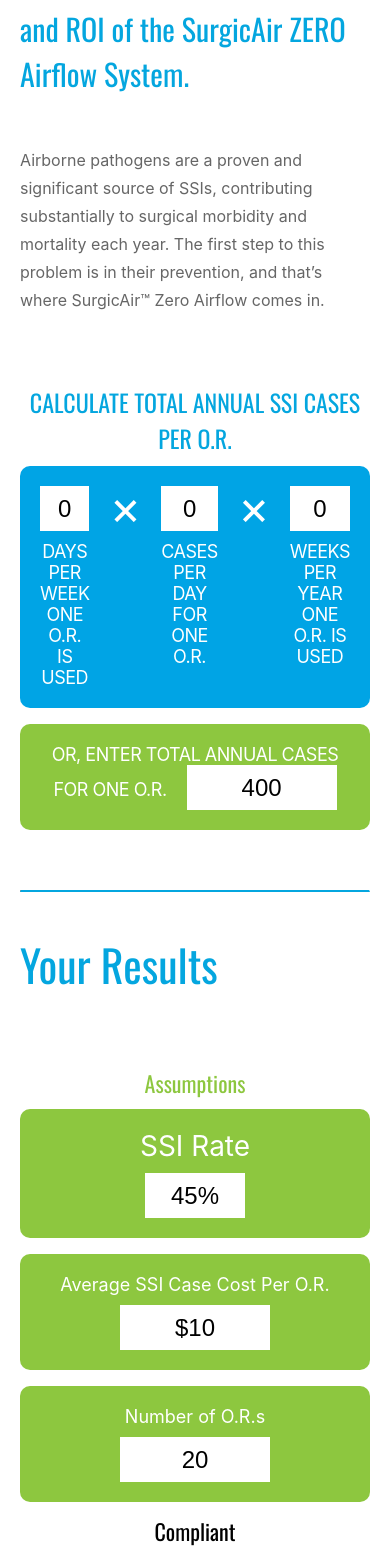
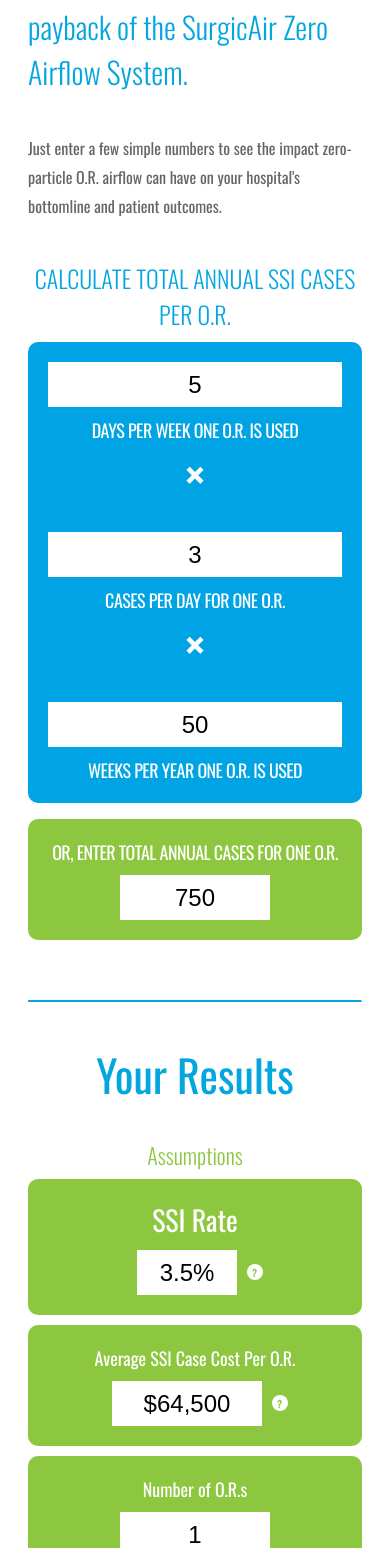
Before and after one commit to petervkay/roiCalculator, a React (Create React App) app: page / in a window 390 px wide. Shown: the part 341-1889 px from the top of the page. Built offline with nearby package versions, Linux system fonts and the light colour scheme.

Commit message:
before Dan's revisions

```diff
--- a/src/App.js
+++ b/src/App.js
@@ -13,37 +13,37 @@
   return (
     <form className="form">
       <div className='title align-left'>
-        <h2>SurgicAir™ ZERO</h2>
+        <h2>SurgicAir ZERO</h2>
         <h1>SSI Prevention Calculator</h1>
         <hr />
       </div>
       <div className='row'>
         <div className='two-column align-left'>
-          <h2 style={{"fontSize":"30px","padding":"50px 0"}}>Calculate the human benefits and ROI of the SurgicAir ZERO Airflow System.</h2>
-          <p className='gray'> Airborne pathogens are a proven and significant source of SSIs, contributing substantially to surgical morbidity and mortality each year. The first step to this problem is in their prevention, and that’s where SurgicAir™ Zero Airflow comes in.</p>
+          <h2 style={{"fontSize":"30px","padding":"40px 0","fontWeight": "300"}}>Calculate the benefits and payback of the SurgicAir Zero Airflow System.</h2>
+          <p className='gray'> Just enter a few simple numbers to see the impact zero-particle O.R. airflow can have on your hospital's bottomline and patient outcomes.</p>
         </div>
         <div className='two-column'>
           <div className = 'totalAnnualCases'>
-            <h3 style={{"fontSize":"24px","textTransform":"uppercase", "paddingTop":"50px"}}> Calculate total annual SSI cases per O.R. </h3>
+            <h3 style={{"fontSize":"24px","textTransform":"uppercase"}}> Calculate total annual SSI cases per O.R. </h3>
             <div className='automatic container'>
                 <div className="control independent">
-                  <Field name="daysPerWeek" component={CustomInput} customValues={props.customValues} />
+                  <Field name="daysPerWeek" component={CustomInput} customValues={props.customValues} maximum={7} />
                   <label className="label white">Days Per Week One O.R. is Used</label>
                 </div>
                 <span className='times white'>×</span>
                 <div className="control independent">
-                  <Field name="casesPerDay" component={CustomInput} customValues={props.customValues} />
+                  <Field name="casesPerDay" component={CustomInput} customValues={props.customValues} maximum={999} />
                   <label className="label white">Cases Per Day For One O.R.</label>
                 </div>
                 <span className='times white'>×</span>
                 <div className="control independent">
-                  <Field name="weeksPerYear" component={CustomInput} customValues={props.customValues} />
+                  <Field name="weeksPerYear" component={CustomInput} customValues={props.customValues} maximum={52} />
                   <label className="label white">Weeks Per Year One O.R. is Used</label>
                 </div>
             </div>
             <div className='manual hybrid container'>
-              <label className="label white inline">Or, Enter Total Annual Cases for one O.R.</label>
-              <Field name="totalAnnualCases" component={CustomInput} customValues={props.customValues}/>
+              <label className="label white">Or, Enter Total Annual Cases for one O.R.</label>
+              <Field name="totalAnnualCases" component={CustomInput} customValues={props.customValues} maximum={999999}/>
             </div>
           </div>
         </div>
@@ -89,18 +89,22 @@
 class App extends Component {
 
   render() {
+
+    console.log('version with CRA polyfill');
+
     const initialValues = {
-      daysPerWeek: "",
-      casesPerDay: "",
-      weeksPerYear: "",
-      totalAnnualCases: "400",
-      SSIrate: "45",
-      averageCaseCost: "10",
-      numberORs: "20",
+      daysPerWeek: "5",
+      casesPerDay: "3",
+      weeksPerYear: "50",
+      totalAnnualCases: "750",
+      SSIrate: "3.5",
+      averageCaseCost: "64500",
+      numberORs: "1",
       column15SSIreduction: "15",
       column30SSIreduction: "30",
       column45SSIreduction: "45"
     }
+
     return (
       <div className="App">
         <div className="container">
--- a/src/customInput.js
+++ b/src/customInput.js
@@ -2,7 +2,8 @@
 import React, { Component } from 'react';
 import NumberFormat from 'react-number-format';
 import { change  } from 'redux-form';
-import { connect, Store } from 'react-redux';
+import { connect } from 'react-redux';
+import Modal from 'react-modal';
 /*import { debounce } from 'throttle-debounce';
 */
 class CustomInput extends Component {
@@ -12,32 +13,34 @@
 
       this.state = {
         value: props.input.value, // 2 and 3
+        showModal : false
       }
-    }
-/*
-  componentDidUpdate(prevProps, prevState) {
 
-
-	}*/
-
-	 debounceAndEmit() {
+      this.handleOpenModal = this.handleOpenModal.bind(this);
+      this.handleCloseModal = this.handleCloseModal.bind(this);
 
     }
 
-    handleChange(event) {
-      if (!this.props.decimal) {
-   		 var eventValue = event.target.value.replace( /\D+/g, ''); //strips out non-numeric characters
-      } else {
-        var eventValue = event.target.value.replace(/[^0-9.]/g, '');  //strips out non-numeric characters except decimals
-        eventValue = eventValue.substring(0,4);
+  /* modals */
+  handleOpenModal () {
+    this.setState({ showModal: true });
   }
-       console.log(eventValue);
 
-      eventValue = parseInt(eventValue,10);
+  handleCloseModal () {
+    this.setState({ showModal: false });
+  }
 
 
+  handleChange(event) {
+    var eventValue = event.target.value
+    if (!this.props.decimal) {
+ 		 eventValue = eventValue.replace( /\D+/g, ''); //strips out non-numeric characters
+    } else {
+      eventValue = eventValue.replace(/[^0-9.]/g, '');  //strips out non-numeric characters except decimals
+    }
+
     this.props.updateSelf(eventValue);
-      this.state.value = eventValue; //not correct, but doesn't trigger rerenders which is desirable here
+
 
     //sets behavior when editing the values which determine total annual cases, will update TAC when you update all 3 and set TAC to
     //to blank if one is blank
@@ -57,9 +60,25 @@
  	}
 
     render() {
+      const customModalStyles = {
+        content : {
+          top                   : '50%',
+          left                  : '50%',
+          right                 : 'auto',
+          width                 : '70%',
+          bottom                : 'auto',
+          marginRight           : '-50%',
+          transform             : 'translate(-50%, -50%)',
+          border                : "4px solid #666",
+          borderWidth           : "5px",
+          padding               : "40px"
+        }
+      };
+
 	    return(
+              <div>
 		    	      <NumberFormat
-                  value = {this.props.input.value || 0}
+                   value = {this.props.input.value}
                    onFocus = {()=>{}}
                    onBlur = {this.handleChange.bind(this)}
                    onChange = {this.handleChange.bind(this)}
@@ -68,12 +87,18 @@
      	        		prefix = {this.props.prefix}
      	        		suffix = {this.props.suffix}
                    decimalScale = {1}
+                   isNumericString = {true}
                    isAllowed={(values) => {
-                    const {floatValue} = values;
-                    if (typeof floatValue==='undefined') {
+                     const {value, floatValue} = values;
+
+                     if (typeof floatValue==='undefined' || typeof value==='undefined') {
                        return true;
                      }
-
+                    if (value.charAt(0)==='0') {
+                      if (value.charAt(1) && value.charAt(1)!=='.') {
+                        return false
+                      }
+                    }
                      if (this.props.maximum) {
                        return floatValue <= this.props.maximum;
                      } else {
@@ -81,7 +106,30 @@
                      }
 
                    }}
+                   onValueChange = {(val) => {
+                      const {floatValue} = val;
+                     if (floatValue < this.props.minimum) {
+                        this.setState({warning: true});
+                     }  else {
+                      this.setState({warning:false});
+                     }
+                   }}
+
                   />
+                  {this.props.tooltip && <span className='tooltip trigger' onClick={this.handleOpenModal}><span>?</span></span>}
+                  {this.props.tooltip &&
+                    <Modal
+                      isOpen={this.state.showModal}
+                      onAfterOpen={this.afterOpenModal}
+                      onRequestClose={this.handleCloseModal}
+                      shouldCloseOnOverlayClick={true}
+                      style = {customModalStyles}
+                    >
+                     <p>{this.props.tooltip}</p>
+                    </Modal>
+                  }
+                  {this.state.warning && <span className='warning'>{this.props.warningMessage}</span>}
+                </div>
 	    )
 	}
 }
@@ -89,7 +137,7 @@
 const mapDispatchToProps = (dispatch, ownProps) => ({
   updateSelf: (value) => dispatch(change(ownProps.meta.form, ownProps.input.name, value)),
   resetOthers: (others) => others.map(function(name){
-    dispatch(change(ownProps.meta.form, name, ""))
+    dispatch(change(ownProps.meta.form, name, ""));
   }),
   dispatchTotalAnnualCases: (value) => dispatch(change(ownProps.meta.form,"totalAnnualCases",value))
 })
--- a/src/dependent.js
+++ b/src/dependent.js
@@ -1,12 +1,48 @@
 import React, { Component } from 'react';
 import NumberFormat from 'react-number-format';
+import Modal from 'react-modal';
 
 export default class Dependent extends Component {
 
+	constructor(props) {
+    	super(props);
+
+      this.state = {
+        showModal : false
+      }
+
+      this.handleOpenModal = this.handleOpenModal.bind(this);
+      this.handleCloseModal = this.handleCloseModal.bind(this);
+
+    }
+
+  /* modals */
+  handleOpenModal () {
+    this.setState({ showModal: true });
+  }
+
+  handleCloseModal () {
+    this.setState({ showModal: false });
+  }
 	render() {
+		const customModalStyles = {
+        content : {
+          top                   : '50%',
+          left                  : '50%',
+          right                 : 'auto',
+          width                 : '70%',
+          bottom                : 'auto',
+          marginRight           : '-50%',
+          transform             : 'translate(-50%, -50%)',
+          border                : "4px solid #666",
+          borderWidth           : "5px",
+          padding               : "40px"
+        }
+      };
 
 		return(
 			<div className='dependent-value'>
+				<div>
 					<NumberFormat
 						value={this.props.value}
 						suffix = {this.props.suffix}
@@ -14,6 +50,19 @@
 						displayType = "text"
 						thousandSeparator = {true}
 					/>
+					{this.props.tooltip && <span className='tooltip trigger' onClick={this.handleOpenModal}><span>?</span></span>}
+                	{this.props.tooltip &&
+                  	<Modal
+                    	isOpen={this.state.showModal}
+                    	onAfterOpen={this.afterOpenModal}
+                    	onRequestClose={this.handleCloseModal}
+                    	shouldCloseOnOverlayClick={true}
+                    	style = {customModalStyles}
+                 	>
+                   		<p>{this.props.tooltip}</p>
+                  	</Modal>
+                  }
+				</div>
 			</div>
 		)
 	}
--- a/src/index.css
+++ b/src/index.css
@@ -1,20 +1,17 @@
-@import url('https://fonts.googleapis.com/css?family=Oswald');
-
+@import url('https://fonts.googleapis.com/css?family=Oswald:300,400,500,600');
 * {
   box-sizing: border-box;
 }
 
-body {
+.App {
   margin: 0;
   padding: 0;
-  font-family: -apple-system, BlinkMacSystemFont, "Segoe UI", "Roboto", "Oxygen",
-    "Ubuntu", "Cantarell", "Fira Sans", "Droid Sans", "Helvetica Neue",
-    sans-serif;
+  font-family: 'Oswald',Helvetica,Arial,Lucida,sans-serif;
   -webkit-font-smoothing: antialiased;
   -moz-osx-font-smoothing: grayscale;
 }
 
-code {
+.App code {
   font-family: source-code-pro, Menlo, Monaco, Consolas, "Courier New",
     monospace;
 }
@@ -58,7 +55,7 @@
 
 p {
   font-size: 16px;
-  line-height: 28px;
+  line-height: 1.8;
   margin: 0;
   padding-bottom: 20px;
 }
@@ -146,7 +143,35 @@
   text-align: right;
 }
 
+.tooltip.trigger,
+.dependent .dependent-value span.tooltip.trigger {
+    transform: translate(10px,-1px);
+    display: inline-block;
+    border-radius: 10px;
+    width: 16px;
+    height: 16px;
+    font-weight: bold;
+    padding-top: 1px;
+    cursor: pointer;
+}
+
+.dependent .dependent-value .tooltip.trigger span, .assumptions .tooltip.trigger span {
+  font-size: 10px;
+  position: absolute;
+  right: 6px;
+}
+
+.warning {
+    display: block;
+    margin-top: 4px;
+    color: white;
+}
+
 /* specific styles */
+
+.totalAnnualCases h3 {
+  padding-top:40px;
+}
 
 .totalAnnualCases .automatic {
 	background-color: #00a4e5;
@@ -159,7 +184,7 @@
   margin: 0 20px;
   font-size: 48px;
   font-weight:400;
-  transform: translateY(-8px);
+  transform: translateY(-15px);
 }
 
 .totalAnnualCases .manual {
@@ -179,6 +204,16 @@
   letter-spacing: -.5px;
 }
 
+.totalAnnualCases .manual .label {
+  margin-bottom: 10px;
+  margin-top: 0;
+}
+
+.results h1 {
+   margin-bottom: 20px;
+   font-weight: normal;
+}
+
 .results label {
   font-size: 18px;
 }
@@ -193,6 +228,7 @@
 
 .assumptions h3 {
   margin-top: 20px;
+  transform: translateY(2px); /* gets things to line up on baseline */
 }
 
 .assumptions .label {
@@ -201,6 +237,11 @@
 
 .assumptions .label, .results .label {
   display:block;
+}
+
+.assumptions .tooltip.trigger {
+    color: #8dc83f;
+    background-color: white;
 }
 
 .dependent-value {
@@ -216,8 +257,8 @@
 }
 
 .cla .container {
-  border: 3px solid #a7a9ac;
-  padding: 0 0 10px 0;
+  border: 4px solid #a7a9ac;
+  padding: 0 0 5px 0;
 }
 
 .cla-intro {
@@ -228,6 +269,10 @@
 
 .dependent {
   padding: 6px 0;
+}
+
+.dependent + .dependent {
+  padding-top: 0;
 }
 
 .dependent label {
@@ -243,8 +288,15 @@
   font-size: 28px;
 }
 
+body .dependent .dependent-value span.tooltip.trigger {
+  background-color: #8dc73f;
+  color: white;
+  transform: translate(10px,-1px);
+}
+
 .surgicair-logo {
-  margin-top: -3px; /* countermand white space in image */
+  margin-top: -6px;
+  margin-bottom: 1px;
   width: 140px;
 }
 
@@ -287,8 +339,14 @@
  }
 
 .reduction .roi .circle {
-  padding: 35px 20px;
-  display: inline-block;
+  height: 110px;
+  width: 110px;
+  margin: auto;
+  display: flex;
+  flex-wrap: wrap;
+  flex-direction: column;
+  align-items: center;
+  justify-content: center;
   border-radius: 100px;
   color: white;
   background-color: #04a6df;
@@ -296,9 +354,16 @@
 
 .roi .months {
   text-transform: uppercase;
+  display: block;
 }
 
+.roi .dependent-value {
+  margin-top: -7px; /* making alignment in circle look good */
+}
+
+
 @media screen and (max-width:1200px) {
+
   .reduction15, .reduction30 {
     display:none;
   }
@@ -311,4 +376,62 @@
     flex-basis: 100%;
     width: 100%;
   }
+
+  .five-column {
+    max-width: 400px;
+    margin: auto;
+  }
+
+  .totalAnnualCases .manual input {
+    margin-left: 0;
+  }
+
+  .results h1 {
+    text-align:center;
+  }
+
+  .results .container {
+    max-width: 600px;
+    margin-left: auto;
+    margin-right: auto;
+  }
+
+  .totalAnnualCases .automatic .times {
+    font-size: 60px;
+  }
+
+  .assumptions h3 {
+    margin-top: 0;
+  }
+
+  .assumptions .container {
+    margin-bottom: 10px;
+  }
+
+  .surgicair-logo {
+    margin: 10px 0;
+  }
 }
+
+@media screen and (max-width:500px) {
+  .totalAnnualCases h3 {
+    padding-top:20px;
+  }
+  .totalAnnualCases .automatic {
+    flex-wrap: wrap;
+  }
+
+  .totalAnnualCases .automatic .control {
+    width: 100%;
+  }
+
+  .totalAnnualCases .hybrid label {
+    display:block;
+    margin: 0 0 10px 0;
+  }
+
+  .ReactModal__Content {
+    padding:10px!important;
+    width:85%!important;
+  }
+}
--- a/src/results.js
+++ b/src/results.js
@@ -2,33 +2,44 @@
 import {Field} from 'redux-form';
 import CustomInput from './customInput.js';
 import Dependent from './dependent.js';
-import surgicair from './assets/surgicair.png'
+
 
 export default class Results extends Component {
+
 	render() {
+
 		var cv = this.props.customValues;
 		const reductionValues = [cv.column15SSIreduction,cv.column30SSIreduction,cv.column45SSIreduction];
+
+
+
 		return(
 		<div className='results'>
-	        <h1 style={{"fontWeight":"normal", "marginBottom":"40px"}} className="align-left"> Your Results </h1>
+	        <h1 className="align-left"> Your Results </h1>
 	        <div className='row'>
 	          <div className='five-column assumptions'>
 	            <h3 className='green'> Assumptions </h3>
 	            <div className='container bg-green small-input'>
 	              <label className='label large white'>SSI Rate </label>
-	              <Field name='SSIrate' component={CustomInput}  suffix='%' decimal={true} maximum={100}/>
+	              <Field name='SSIrate' component={CustomInput}  suffix='%' decimal={true} maximum={100} minimum={3}
+	              	warningMessage= "Are you sure that is realistic?"
+	              	tooltip = "Lorem ipsum dolor sit amet, consectetur adipiscing elit. Pellentesque eu mauris sed felis tincidunt pretium quis eu enim. Phasellus posuere mi in faucibus rhoncus. Vivamus congue eleifend rhoncus. Nullam congue finibus pulvinar. Suspendisse gravida ornare mauris ut ultricies. Sed vestibulum id nibh sed tristique. Proin id feugiat erat, scelerisque euismod nunc."
+	              />
 	            </div>
 	            <div className='container bg-green'>
 	              <label className='label white'>Average SSI Case Cost Per O.R.</label>
-	              <Field name='averageCaseCost' component={CustomInput} prefix='$' />
+	              <Field name='averageCaseCost' component={CustomInput} prefix='$' maximum={999999} minimum={10000}
+	              	warningMessage = "Are you sure that is realistic?"
+	              	tooltip = "Lorem ipsum dolor sit amet, consectetur adipiscing elit. Pellentesque eu mauris sed felis tincidunt pretium quis eu enim. Phasellus posuere mi in faucibus rhoncus. Vivamus congue eleifend rhoncus. Nullam congue finibus pulvinar. Suspendisse gravida ornare mauris ut ultricies. Sed vestibulum id nibh sed tristique. Proin id feugiat erat, scelerisque euismod nunc."
+	              />
 	            </div>
 	            <div className='container bg-green'>
 	              <label className='label white'>Number of O.R.s</label>
-	              <Field name='numberORs' component={CustomInput} />
+	              <Field name='numberORs' component={CustomInput} maximum={9999} />
 	            </div>
 	          </div>
 	        <div className='five-column cla'>
-	            <h3 className='black' style={{"lineHeight":"27px"}}>Compliant<br /> Laminar Airflow</h3>
+	            <h3 className='gray' style={{"lineHeight":"27px"}}>Compliant<br /> Laminar Airflow</h3>
 	            <div className='container'>
 		            <p className='white bg-gray cla-intro'>
 		                Complaint Laminar Airflow is what your O.R. has if it doesn't have SurgicAir Zero
@@ -54,11 +65,11 @@
 
 	          	return (
 	          		<div className={"five-column reduction"+percentage} key={index}>
-	          			<img src={surgicair} alt="SurgicAir Zero Logo" className='surgicair-logo'/>
+	          			<img src="https://precisionairpr.wpengine.com/wp-content/uploads/2018/11/roi_logo.png" alt="SurgicAir Zero Logo" className='surgicair-logo'/>
 	          			<div className="container reduction">
 	          				<div className='rate bg-blue'>
 			          			<label className='label white'>Enter SSI Reduction Rate</label>
-			          			<Field name={"column" + percentage + "SSIreduction"} component={CustomInput} suffix="%" decimal={true}/>
+			          			<Field name={"column" + percentage + "SSIreduction"} component={CustomInput} suffix="%" decimal={true} maximum={100}/>
 			          		</div>
 			          		<div className='section'>
 			          			<div className='dependent large-value'>
@@ -92,6 +103,8 @@
 				          			<Dependent
 				          				name={"TotalAnnualSavings"+percentage}
 				          				value = {Math.ceil(cv.totalAnnualCases * (cv.SSIrate / 100) * cv.numberORs * cv.averageCaseCost * (reductionValues[index] / 100))}
+				          				tooltip ="Lorem ipsum dolor sit amet, consectetur adipiscing elit. Pellentesque eu mauris sed felis tincidunt pretium quis eu enim. Phasellus posuere mi in faucibus rhoncus. Vivamus congue eleifend rhoncus. Nullam congue finibus pulvinar. Suspendisse gravida ornare mauris ut ultricies. Sed vestibulum id nibh sed tristique. Proin id feugiat erat, scelerisque euismod nunc."
+				          				prefix = "$"
 				          			/>
 				          		</div>
 				          	</div>
@@ -102,7 +115,7 @@
 					          			<Dependent
 					          				name={"ROI"+percentage}
 					          				value = {
-					          					(12*250000/
+					          					(12*(250000 * cv.numberORs)/
 					          					Math.ceil(cv.totalAnnualCases * (cv.SSIrate / 100) * cv.numberORs * cv.averageCaseCost * (reductionValues[index] / 100)))
 					          					.toFixed(1)
 					          				}
@@ -119,6 +132,8 @@
 				          					*
 				          					Math.ceil(cv.totalAnnualCases * (cv.SSIrate / 100) * cv.numberORs * cv.averageCaseCost * (reductionValues[index] / 100))
 				          				}
+				          				tooltip = "Lorem ipsum dolor sit amet, consectetur adipiscing elit. Pellentesque eu mauris sed felis tincidunt pretium quis eu enim. Phasellus posuere mi in faucibus rhoncus. Vivamus congue eleifend rhoncus. Nullam congue finibus pulvinar. Suspendisse gravida ornare mauris ut ultricies. Sed vestibulum id nibh sed tristique. Proin id feugiat erat, scelerisque euismod nunc."
+				          				prefix = "$"
 				          			/>
 				          		</div>
 				          	</div>
```
Also changed, not shown: package.json (+6 -2 lines), src/index.js (+7 -2 lines), 1 other file (tests, documents, lock files or other folders). Lines whose indentation alone changed are shown as unchanged.
